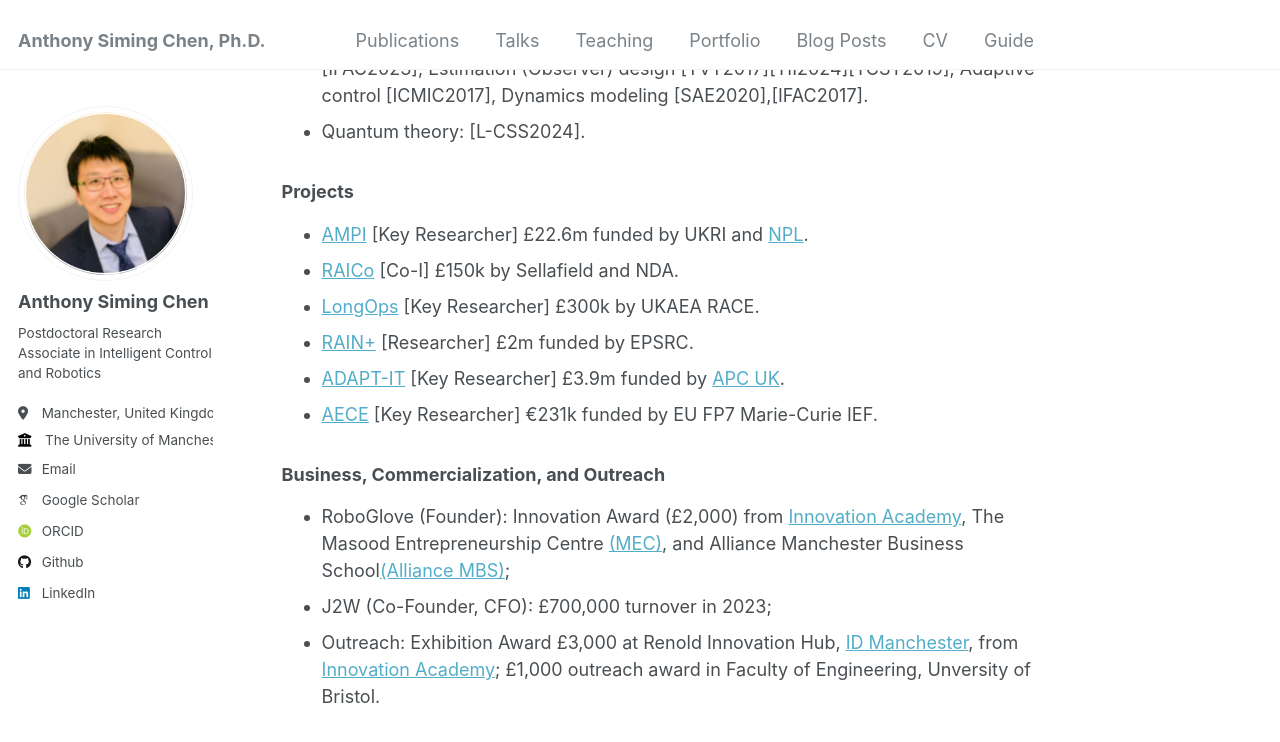
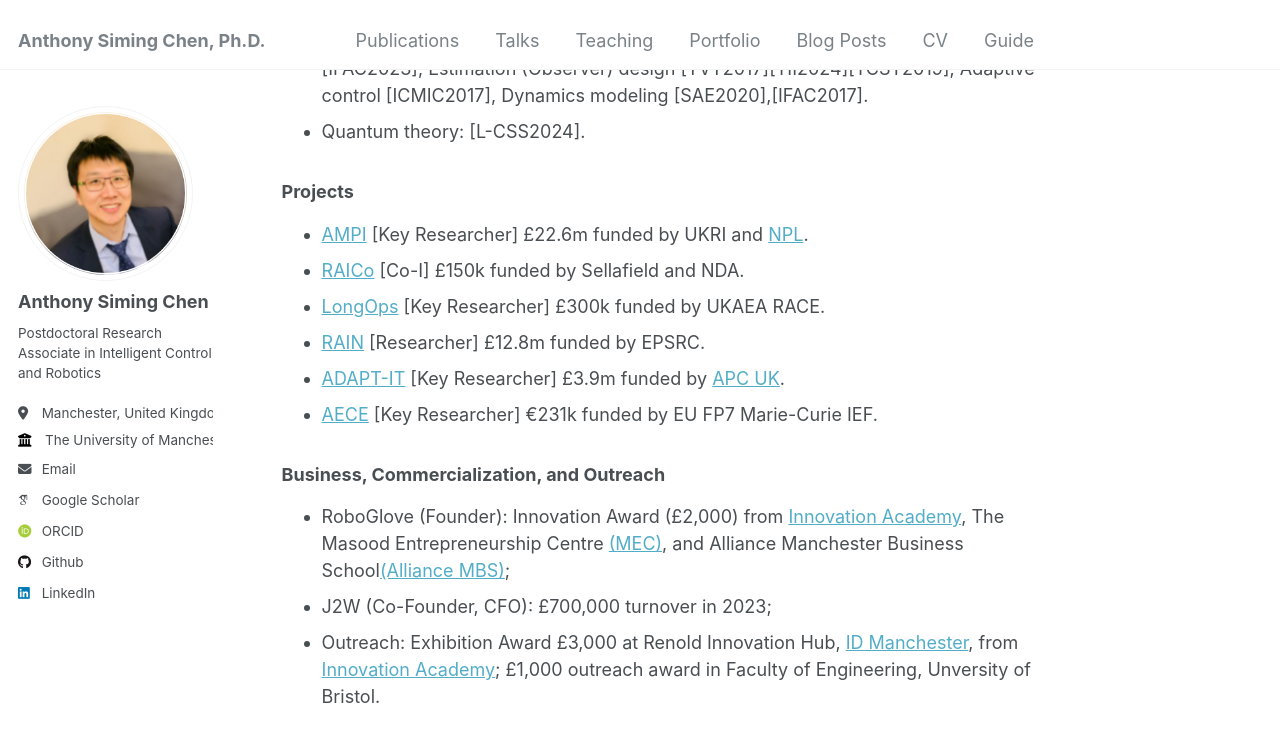
Before and after one commit to Anthony-S-Chen/Anthony-S-Chen.github.io, a Jekyll site: the page built from _pages/about.md, in a window 1280 px wide and 900 px high, scrolled down 707 px. Shown: the top 742 px of the window. Built offline with Jekyll 4.4.1, drawn with Linux system fonts in a browser that asks for light colours; some web fonts are replaced.

Commit message:
Update about.md

```diff
--- a/_pages/about.md
+++ b/_pages/about.md
@@ -24,9 +24,9 @@ My research interests focus on intelligent control and robotics. I have been dev
 
 ### Projects
 - [AMPI](https://www.manchester.ac.uk/about/news/north-west-england-primed-to-become-advanced-manufacturing-hub-with-new-government-funding/) [Key Researcher] £22.6m funded by UKRI and [NPL](https://www.npl.co.uk/).
-- [RAICo](https://www.gov.uk/government/news/new-robotics-hub-opens-in-west-cumbria) [Co-I] £150k by Sellafield and NDA.
-- [LongOps](https://race.ukaea.uk/programmes/longops/) [Key Researcher] £300k by UKAEA RACE.
-- [RAIN+](https://rainhub.org.uk/) [Researcher] £2m funded by EPSRC.
+- [RAICo](https://www.gov.uk/government/news/new-robotics-hub-opens-in-west-cumbria) [Co-I] £150k funded by Sellafield and NDA.
+- [LongOps](https://race.ukaea.uk/programmes/longops/) [Key Researcher] £300k funded by UKAEA RACE.
+- [RAIN](https://rainhub.org.uk/) [Researcher] £12.8m funded by EPSRC.
 - [ADAPT-IT](https://www.apcuk.co.uk/impact/funded-projects/westfield-adapt/) [Key Researcher] £3.9m funded by [APC UK](https://www.apcuk.co.uk/).
 - [AECE](https://cordis.europa.eu/project/id/625531) [Key Researcher] €231k funded by EU FP7 Marie-Curie IEF.
 
```
